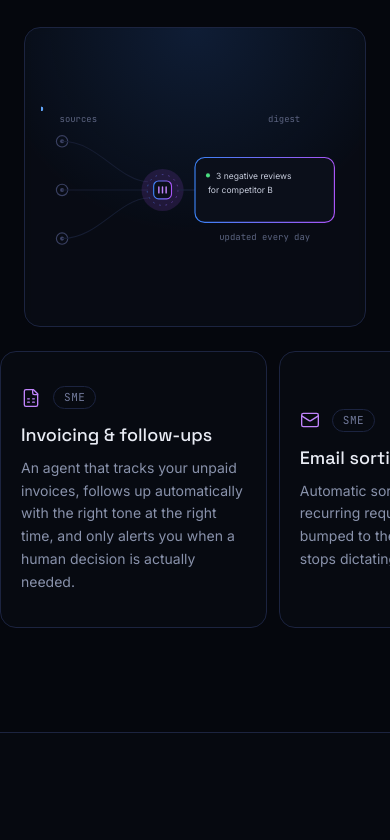
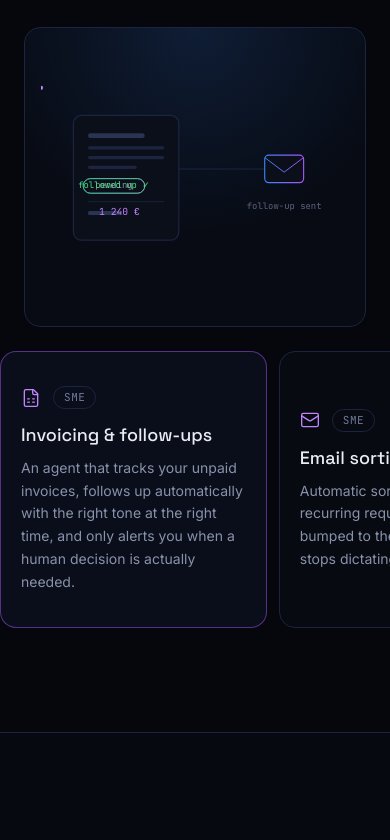
Before and after one commit to busshi/agentic-factory, a React (Vite) app: page /en in a window 390 px wide. Shown: the part 3345-4185 px from the top of the page. Built offline with nearby package versions, Linux system fonts and the light colour scheme.

Commit message:
mobile scroll fix

```diff
--- a/src/components/sections/UseCases.tsx
+++ b/src/components/sections/UseCases.tsx
@@ -109,6 +109,14 @@ export function UseCases({ lang, t }: UseCasesProps) {
       if (!carouselInViewRef.current) return
       if (Date.now() - lastInteractionRef.current < 4500) return
       const next = (activeRef.current + 1) % cases.length
+      // Drive the stage panel directly instead of waiting for the
+      // IntersectionObserver above to notice the scroll and sync `active`
+      // back — that round trip depends on the browser actually running
+      // the observer promptly, which it won't always do (e.g. a
+      // backgrounded/inactive tab), so the panel could sit frozen even
+      // though the interval keeps firing. scrollIntoView below is then
+      // just a best-effort visual follow-along, not load-bearing.
+      setActive(next)
       const target = cardRefs.current[next]
       if (target && typeof target.scrollIntoView === 'function') {
         target.scrollIntoView({ behavior: 'smooth', inline: 'center', block: 'nearest' })
```
